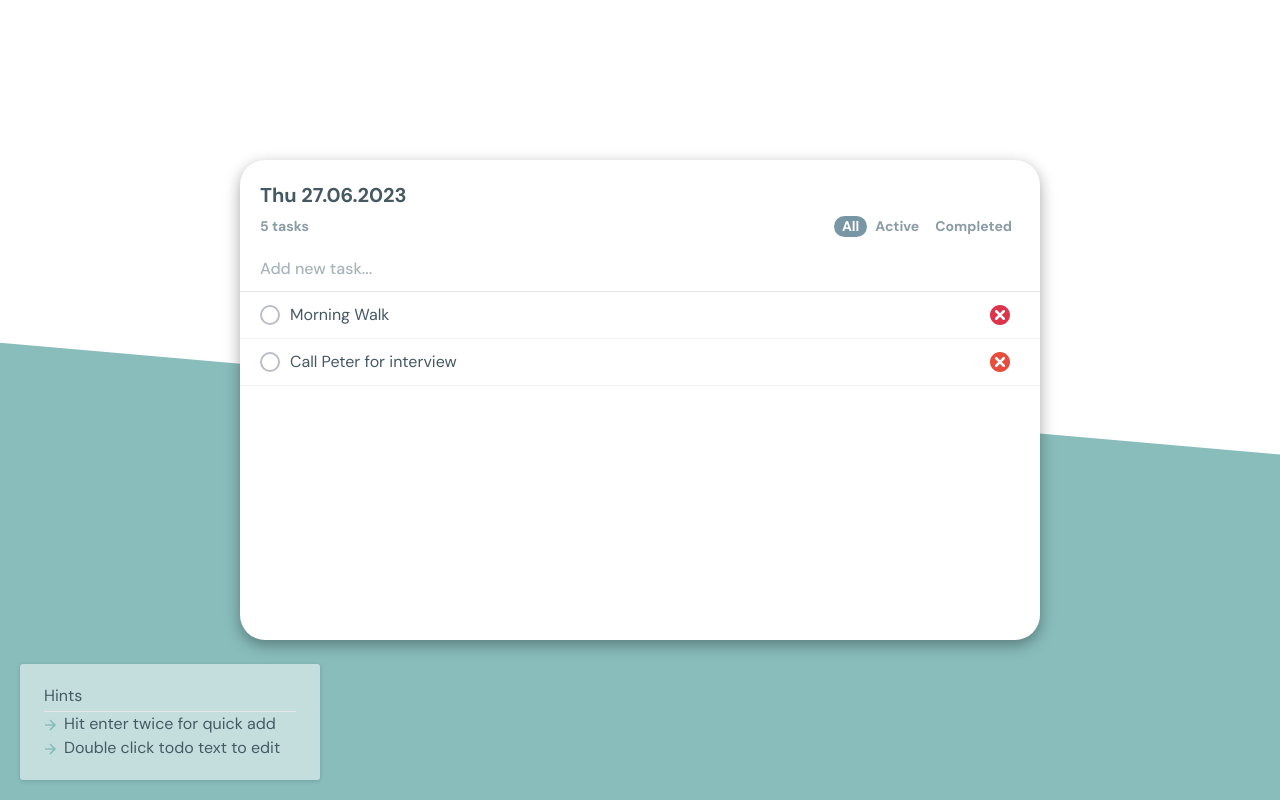
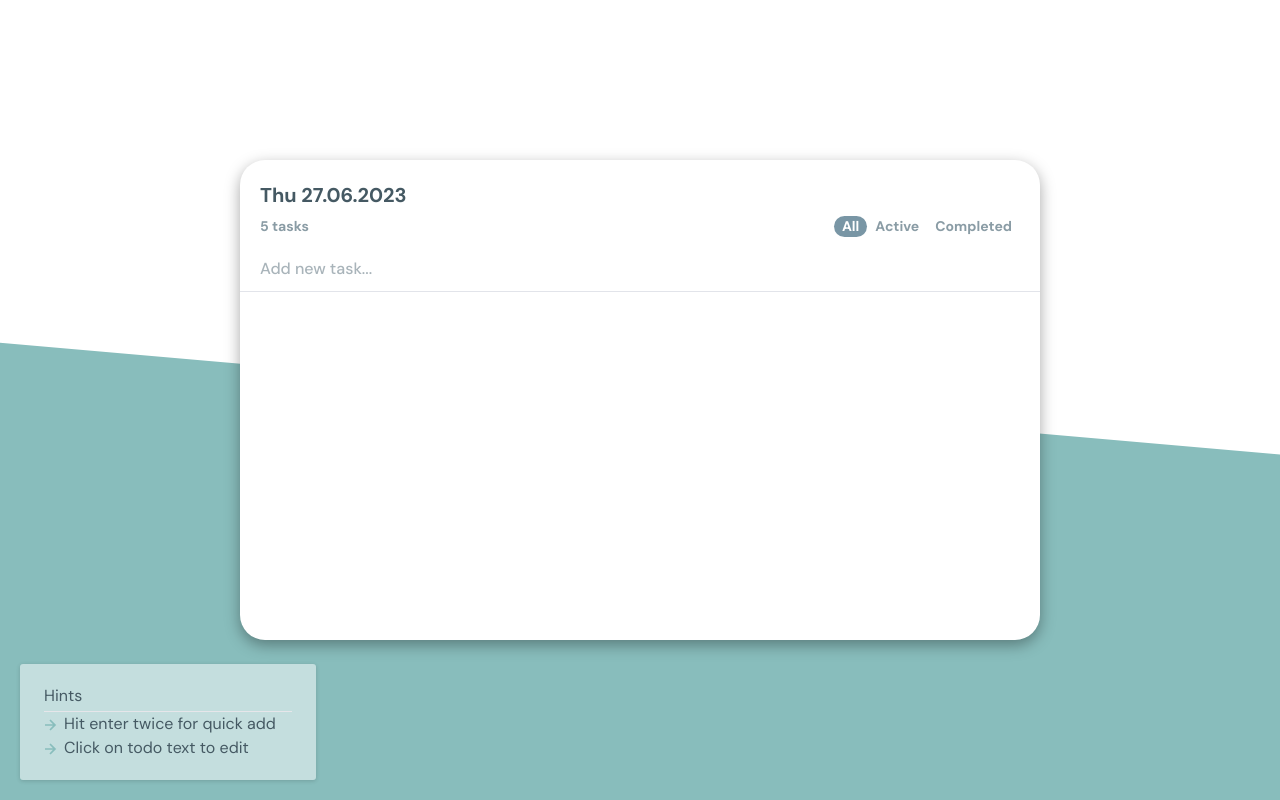
Before and after one commit to ErikOnd/do-plannr, a React (Create React App) app: page / in a window 1280 px wide. Built offline with nearby package versions, Linux system fonts and the light colour scheme.

Commit message:
added redux

```diff
--- a/package.json
+++ b/package.json
@@ -3,6 +3,7 @@
   "version": "0.1.0",
   "private": true,
   "dependencies": {
+    "@reduxjs/toolkit": "^1.9.5",
     "@testing-library/jest-dom": "^5.16.5",
     "@testing-library/react": "^13.4.0",
     "@testing-library/user-event": "^13.5.0",
@@ -16,6 +17,7 @@
     "react-dom": "^18.2.0",
     "react-icons": "^4.10.1",
     "react-modal": "^3.16.1",
+    "react-redux": "^8.1.1",
     "react-scripts": "5.0.1",
     "react-toastify": "^9.1.3",
     "typescript": "^4.9.5",
--- a/src/components/FormComponent.tsx
+++ b/src/components/FormComponent.tsx
@@ -4,15 +4,19 @@ import TaskComponent from "./TaskComponent";
 import ModalComponent from "./ModalComponent";
 import { toast, ToastContainer } from "react-toastify";
 import "react-toastify/dist/ReactToastify.css";
+import { useDispatch, useSelector } from "react-redux";
+import { addTodo, removeTodo, editTodo } from "../store/todos";
 
 const FormComponent = () => {
   const [isOpen, setIsOpen] = useState(false);
-  const [modalData, setModalData] = useState<string>("");
   const [task, setTask] = useState({
     name: "",
     note: "",
     date: "",
+    completed: false,
   });
+
+  const dispatch = useDispatch();
 
   const openModal = () => {
     setIsOpen(true);
@@ -23,10 +27,8 @@ const FormComponent = () => {
 
     const isValidTime = timeRegex.test(task.date);
 
-    if (isValidTime || task.date === "") {
-      setIsOpen(false);
-    } else {
-      toast.error("Enter a valide Time format or remove it", {
+    if (!task.name) {
+      toast.error("Your task needs a name", {
         position: "bottom-center",
         autoClose: 5000,
         hideProgressBar: false,
@@ -36,11 +38,24 @@ const FormComponent = () => {
         progress: undefined,
         theme: "light",
       });
+    } else {
+      if (isValidTime || task.date === "") {
+        dispatch(addTodo(task));
+        setTask({ name: "", note: "", date: "", completed: false });
+        setIsOpen(false);
+      } else {
+        toast.error("Enter a valide Time format or remove it", {
+          position: "bottom-center",
+          autoClose: 5000,
+          hideProgressBar: false,
+          closeOnClick: true,
+          pauseOnHover: true,
+          draggable: true,
+          progress: undefined,
+          theme: "light",
+        });
+      }
     }
-  };
-
-  const handleModalData = (data: string) => {
-    setModalData(data);
   };
 
   const handleTaskName = (e: React.ChangeEvent<HTMLInputElement>) => {
@@ -77,6 +92,7 @@ const FormComponent = () => {
                   handleTaskName(e);
                 }}
                 onKeyDown={handleEnter}
+                value={task.name}
               />
             </Col>
           </Row>
--- a/src/components/HintComponent.tsx
+++ b/src/components/HintComponent.tsx
@@ -21,7 +21,7 @@ const HintComponent = () => {
           <BiRightArrowAlt color="#88bdbc" size={20} />
         </Col>
         <Col className="d-flex ">
-          <span className="hint-text">Double click todo text to edit</span>
+          <span className="hint-text">Click on todo text to edit</span>
         </Col>
       </Row>
     </div>
--- a/src/components/ModalComponent.tsx
+++ b/src/components/ModalComponent.tsx
@@ -1,13 +1,13 @@
 import React, { useRef, useEffect } from "react";
-import { Col, Modal, Row } from "react-bootstrap";
-import { Form } from "react-bootstrap";
+import { Col, Modal, Row, Form } from "react-bootstrap";
 import { BiTimeFive } from "react-icons/bi";
+import Todo from "./interfaces/todo";
 
 type ModalComponentProps = {
   isOpen: boolean;
   closeModal: () => void;
-  modalData: { name: string; date: string; note: string };
-  handleModalData: (data: { name: string; date: string; note: string }) => void;
+  modalData: Todo;
+  handleModalData: (data: Todo) => void;
 };
 
 const ModalComponent = ({
--- a/src/components/TaskComponent.tsx
+++ b/src/components/TaskComponent.tsx
@@ -1,27 +1,35 @@
 import React from "react";
 import { Col, Row } from "react-bootstrap";
 import { TiDelete } from "react-icons/ti";
+import { useDispatch, useSelector } from "react-redux";
+import { RootState } from "../store/store";
+import { addTodo, removeTodo, editTodo } from "../store/todos";
 
 const TaskComponent = () => {
+  const todos = useSelector((state: RootState) => state.todo.todos);
+
+  const dispatch = useDispatch();
   return (
     <>
-      <Row className="task-row pt-2">
-        <Col className="d-flex align-items-center p-0 task-col pb-2">
-          <input type="checkbox" className="task-status"></input>Morning Walk
-          <span className="delete-task">
-            <TiDelete size={30} color="#dc344a" cursor={"pointer"} />
-          </span>
-        </Col>
-      </Row>
-      <Row className="task-row pt-2">
-        <Col className="d-flex align-items-center p-0 task-col pb-2">
-          <input type="checkbox" className="task-status"></input>Call Peter for
-          interview
-          <span className="delete-task">
-            <TiDelete size={30} color="#e74c3c" cursor={"pointer"} />
-          </span>
-        </Col>
-      </Row>
+      {todos.map((todo, index) => (
+        <Row className="task-row pt-2" key={index}>
+          <Col className="d-flex align-items-center p-0 task-col pb-2">
+            <input type="checkbox" className="task-status"></input>
+            {todo.name}
+            <span className="delete-task">
+              {/* todo: create modal (do u really wanna delete this task?) */}
+              <TiDelete
+                size={30}
+                color="#dc344a"
+                cursor={"pointer"}
+                onClick={() => {
+                  dispatch(removeTodo(index));
+                }}
+              />
+            </span>
+          </Col>
+        </Row>
+      ))}
     </>
   );
 };
--- /dev/null
+++ b/src/components/interfaces/todo.ts
@@ -0,0 +1,6 @@
+export default interface Todo {
+  name: string;
+  note: string;
+  date: string;
+  completed: boolean;
+}
--- a/src/index.tsx
+++ b/src/index.tsx
@@ -4,14 +4,16 @@ import "bootstrap/dist/css/bootstrap.css";
 import "./index.css";
 import App from "./App";
 import reportWebVitals from "./reportWebVitals";
+import { store } from "./store/store";
+import { Provider } from "react-redux";
 
 const root = ReactDOM.createRoot(
   document.getElementById("root") as HTMLElement
 );
 root.render(
-  <React.StrictMode>
+  <Provider store={store}>
     <App />
-  </React.StrictMode>
+  </Provider>
 );
 
 // If you want to start measuring performance in your app, pass a function
--- /dev/null
+++ b/src/store/store.ts
@@ -0,0 +1,10 @@
+import { configureStore } from "@reduxjs/toolkit";
+import todoReducer from "./todos";
+export const store = configureStore({
+  reducer: {
+    todo: todoReducer,
+  },
+});
+
+export type RootState = ReturnType<typeof store.getState>;
+export type AppDispatch = typeof store.dispatch;
--- /dev/null
+++ b/src/store/todos.ts
@@ -0,0 +1,33 @@
+import { createSlice } from "@reduxjs/toolkit";
+import type { PayloadAction } from "@reduxjs/toolkit";
+import Todo from "../components/interfaces/todo";
+
+export interface TodoState {
+  todos: Todo[];
+}
+
+const initialState: TodoState = {
+  todos: [],
+};
+
+export const todoSlice = createSlice({
+  name: "todos",
+  initialState,
+  reducers: {
+    addTodo: (state, action: PayloadAction<Todo>) => {
+      state.todos.push(action.payload);
+    },
+    removeTodo: (state, action: PayloadAction<number>) => {
+      state.todos.splice(action.payload, 1);
+    },
+    editTodo: (state, action: PayloadAction<{ index: number; todo: Todo }>) => {
+      const { index, todo } = action.payload;
+      state.todos[index] = todo;
+    },
+  },
+});
+
+// Action creators are generated for each case reducer function
+export const { addTodo, removeTodo, editTodo } = todoSlice.actions;
+
+export default todoSlice.reducer;
```
Also changed, not shown: 1 other file (tests, documents, lock files or other folders).
